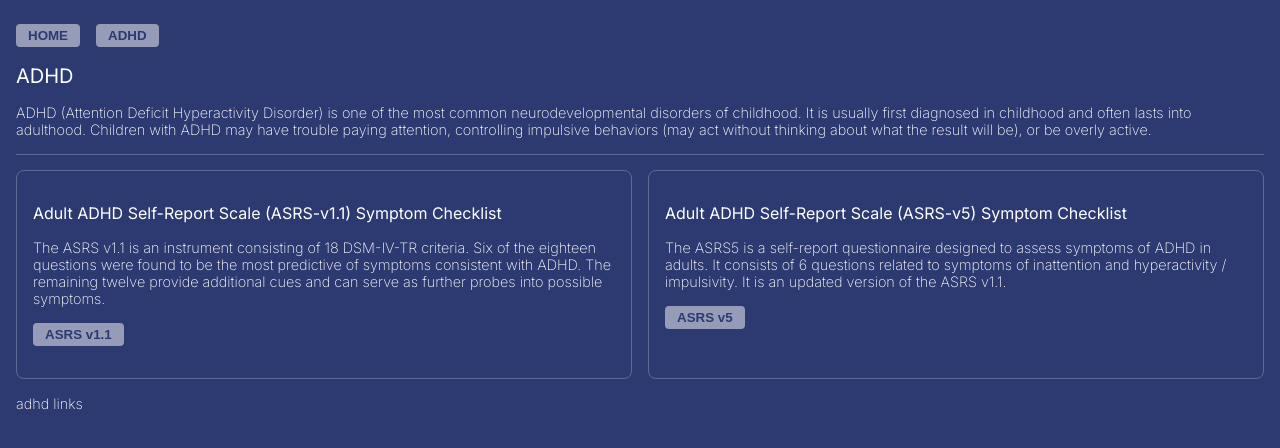
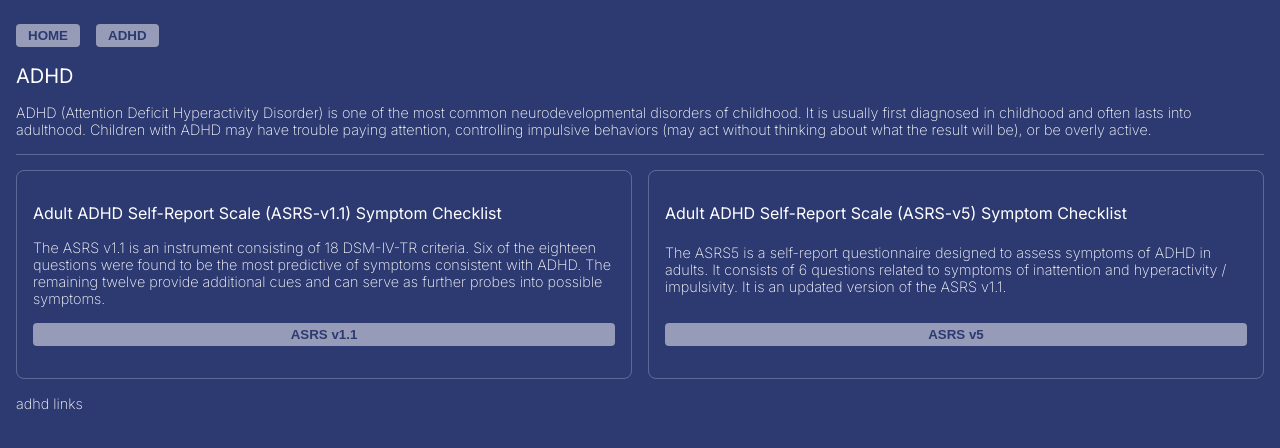
Before and after one commit to vishalicious213/adhd, a React (Vite) app: page / in a window 1280 px wide. Both pictures are taken after a click on the button "ADHD". Shown: the top 448 px of the page. Built offline with nearby package versions, Linux system fonts and the light colour scheme.

Commit message:
styling RenderSection

```diff
--- a/src/index.css
+++ b/src/index.css
@@ -144,6 +144,7 @@ button:hover {
     border-radius: .5rem;
     padding: 1rem;
     margin-bottom: 1rem;
+    display: grid;
 }
 
 .tool:hover {
@@ -152,7 +153,10 @@ button:hover {
 
 .tool button {
     margin: 1rem 0;
+    align-self: flex-end;
 }
+
+/* ADHD TOOLS */
 
 .asrs5checkbox {
     margin-right: .5rem;
```
